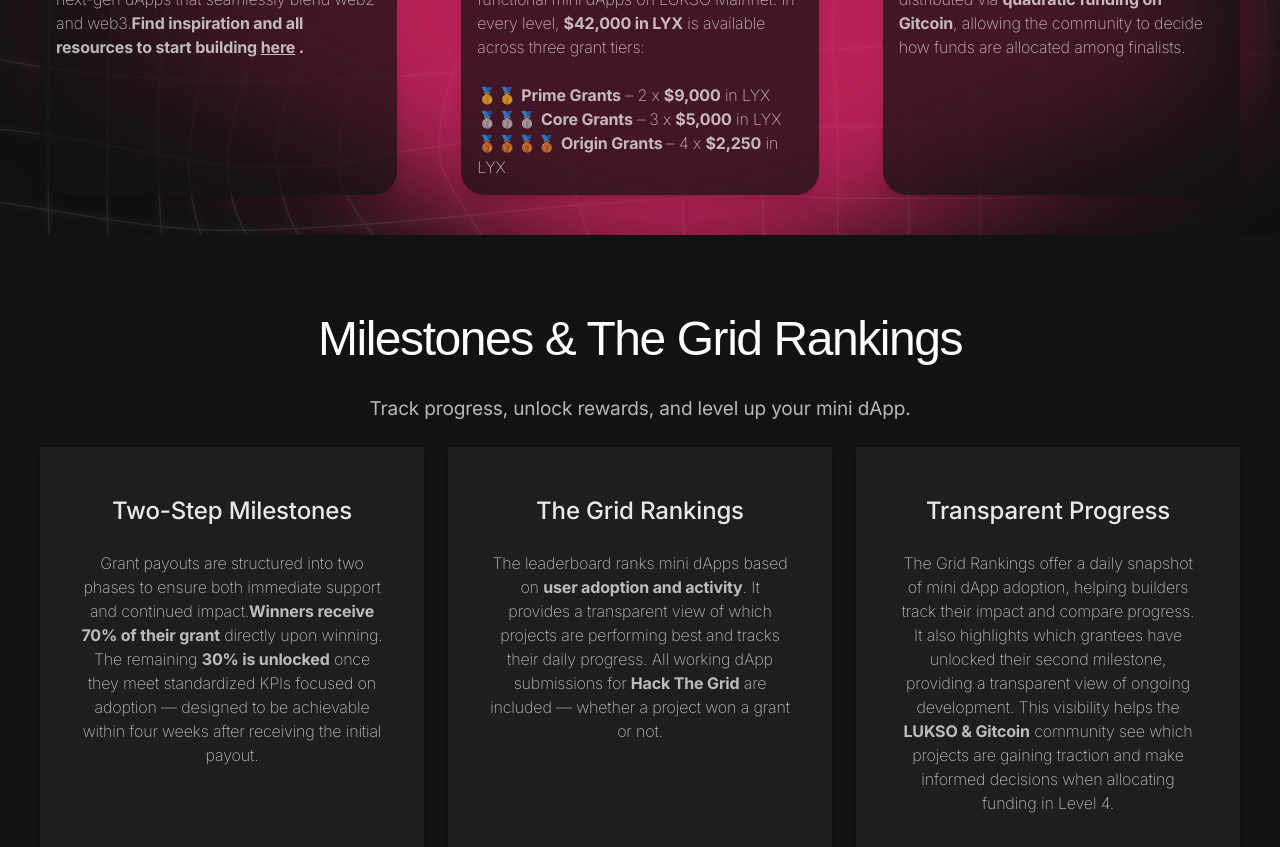
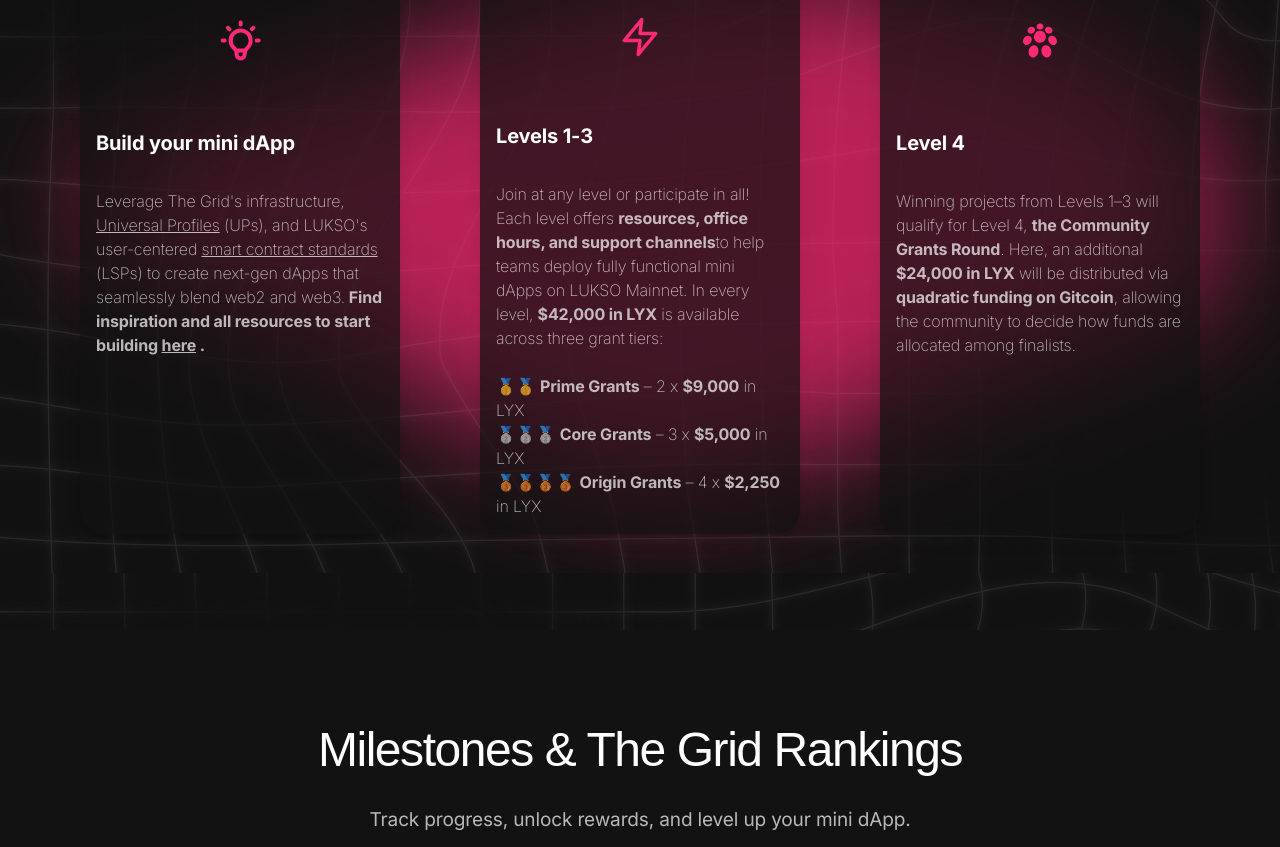
Before and after one commit to gitcoinco/lukso-contest, a Next.js app: page / in a window 1280 px wide. Shown: the part 2560-3407 px from the top of the page. Built offline with nearby package versions, Linux system fonts and the light colour scheme; a web font is replaced by a local one.

Commit message:
fix styling

```diff
--- a/app/components/FeatureCard.tsx
+++ b/app/components/FeatureCard.tsx
@@ -5,7 +5,7 @@
 
 interface FeatureCardProps {
   title: string;
-  Icon: LucideIcon;
+  Icon: LucideIcon | JSX.Element;
   heading: string;
   description: React.ReactNode;
 }
@@ -16,14 +16,18 @@
   heading,
   description,
 }) => {
+  const IconComponent = Icon as LucideIcon;
+  const IconElement = React.isValidElement(Icon) ?
+    Icon :
+    <IconComponent size={42} color="#ff2975" />;
+
   return (
     <div
       key={title}
-      className="border-none bg-[#121212] bg-opacity-70 rounded-3xl shadow-lg border flex-col justify-start items-start xl:gap-4 inline-flex overflow-hidden mx-auto"
+      className="border-none bg-[#121212] bg-opacity-70 rounded-3xl shadow-lg border flex-col justify-start items-start xl:gap-4 inline-flex overflow-hidden mx-auto max-w-[405px]"
     >
-
       <div className="flex justify-center items-center mx-auto py-12">
-        <Icon size={42} color="#ff2975" />
+        {IconElement}
       </div>
       <div className="flex-col justify-start items-center flex">
         <div className="text-center text-white text-xl font-bold leading-7 px-4">
--- a/app/components/HowItWorks.tsx
+++ b/app/components/HowItWorks.tsx
@@ -1,25 +1,40 @@
 "use client";
 
 import React from "react";
-import { Trophy, FlaskConical, Globe } from "lucide-react";
+import { Zap } from "lucide-react";
 import FeatureCard from "./FeatureCard";
-import Image from "next/image";
 
 const steps = [
   {
-    icon: Globe,
-    title: "Get Started",
+    icon: (
+      <svg
+        width="49"
+        height="49"
+        viewBox="0 0 49 49"
+        fill="none"
+        xmlns="http://www.w3.org/2000/svg"
+      >
+        <path
+          d="M19.987 34.5215H29.3329M24.6599 6.52148V8.52148M37.3878 11.7936L35.9736 13.2078M42.66 24.5214H40.66M8.66003 24.5214H6.66003M13.3462 13.2078L11.932 11.7936M17.5889 31.5926C13.6836 27.6874 13.6836 21.3557 17.5889 17.4505C21.4941 13.5452 27.8258 13.5452 31.731 17.4505C35.6362 21.3557 35.6362 27.6874 31.731 31.5926L30.6368 32.6868C29.371 33.9526 28.6599 35.6693 28.6599 37.4594V38.5215C28.6599 40.7306 26.8691 42.5215 24.6599 42.5215C22.4508 42.5215 20.6599 40.7306 20.6599 38.5215V37.4594C20.6599 35.6693 19.9488 33.9526 18.6831 32.6868L17.5889 31.5926Z"
+          stroke="#FF2975"
+          stroke-width="4"
+          stroke-linecap="round"
+          stroke-linejoin="round"
+        />
+      </svg>
+    ),
+    title: "Build your mini dApp",
     description: [
       <div>
-        Leverage The Grid’s infrastructure, {" "}
+        Leverage The Grid's infrastructure,{" "}
         <a
           className="underline"
           href="https://universaleverything.io/"
           target="_blank"
         >
           Universal Profiles
-        </a> {" "}
-        (UPs), and LUKSO’s user-centered {" "}
+        </a>{" "}
+        (UPs), and LUKSO's user-centered{" "}
         <a
           className="underline"
           href="https://lukso.network/developer"
@@ -28,7 +43,9 @@
           smart contract standards
         </a>{" "}
         (LSPs) to create next-gen dApps that seamlessly blend web2 and web3.
-        <span className="font-bold">Find inspiration and all resources to start building {" "}
+        <span className="font-bold">
+          {" "}
+          Find inspiration and all resources to start building{" "}
           <a
             className="underline"
             href="https://fnce-foundation.notion.site/Hack-The-Grid-18c8d1c8a2118073b928dc8de54e5e1a"
@@ -42,29 +59,83 @@
     ],
   },
   {
-    icon: FlaskConical,
+    icon: Zap,
     title: "Levels 1-3",
     description: [
       <div>
-        Join at any level or participate in all!
-        Each level offers   <span className="font-bold"> resources, office hours, and support channels</span>
-         to help teams deploy fully functional mini dApps on LUKSO Mainnet.
-         In every level, <span className="font-bold">$42,000 in LYX</span> is available across three grant tiers:
-         <br/> <br/>
-         🥇🥇 <span className="font-bold">Prime Grants</span> – 2 x <span className="font-bold">$9,000</span> in LYX
-         <br/>
-         🥈🥈🥈 <span className="font-bold">Core Grants</span> – 3 x <span className="font-bold">$5,000</span> in LYX
-         <br/>
-         🥉🥉🥉🥉 <span className="font-bold">Origin Grants</span> – 4 x <span className="font-bold">$2,250</span> in LYX
+        Join at any level or participate in all! Each level offers{" "}
+        <span className="font-bold">
+          {" "}
+          resources, office hours, and support channels
+        </span>
+        to help teams deploy fully functional mini dApps on LUKSO Mainnet. In
+        every level, <span className="font-bold">$42,000 in LYX</span> is
+        available across three grant tiers:
+        <br /> <br />
+        🥇🥇 <span className="font-bold">Prime Grants</span> – 2 x{" "}
+        <span className="font-bold">$9,000</span> in LYX
+        <br />
+        🥈🥈🥈 <span className="font-bold">Core Grants</span> – 3 x{" "}
+        <span className="font-bold">$5,000</span> in LYX
+        <br />
+        🥉🥉🥉🥉 <span className="font-bold">Origin Grants</span> – 4 x{" "}
+        <span className="font-bold">$2,250</span> in LYX
       </div>,
     ],
   },
   {
-    icon: Trophy,
+    icon: (
+      <svg
+        width="49"
+        height="49"
+        viewBox="0 0 49 49"
+        fill="none"
+        xmlns="http://www.w3.org/2000/svg"
+      >
+        <path
+          d="M23.6806 14.655C28.267 14.3966 31.3048 19.4636 29.2152 23.5724C27.2159 27.5032 21.7968 28.0383 19.1528 24.4831C16.2247 20.5459 18.8501 14.9273 23.6806 14.6552V14.655Z"
+          fill="#FF2975"
+        />
+        <path
+          d="M17.8268 29.2691C21.0924 29.0898 22.7131 32.5929 22.4282 35.4747C22.1029 38.7646 19.1382 42.6715 15.5119 41.173C10.4851 39.0959 12.3621 29.5689 17.8266 29.2689L17.8268 29.2691Z"
+          fill="#FF2975"
+        />
+        <path
+          d="M29.7198 29.2692C32.9385 29.0609 35.2147 32.6153 35.3605 35.5487C35.5122 38.6007 33.5954 41.9419 30.2011 41.4184C27.1713 40.9511 25.3728 37.4112 25.4669 34.5364C25.5484 32.0477 27.0574 29.4414 29.7196 29.2691L29.7198 29.2692Z"
+          fill="#FF2975"
+        />
+        <path
+          d="M11.7508 19.8397C15.6548 19.4887 16.7474 23.7457 14.8046 26.6173C13.1796 29.0194 9.19769 30.3112 7.51543 27.3047C5.83707 24.3053 8.52282 20.1298 11.751 19.8397H11.7508Z"
+          fill="#FF2975"
+        />
+        <path
+          d="M35.4253 19.8396C39.1477 19.4753 42.4954 24.3469 40.3018 27.5637C38.3862 30.3729 34.4648 28.8175 32.9948 26.339C31.5191 23.8508 32.1795 20.1572 35.4253 19.8396Z"
+          fill="#FF2975"
+        />
+        <path
+          d="M31.7945 10.8235C33.5816 10.6482 35.4522 11.6191 36.1688 13.316C37.7525 17.0666 32.9067 19.0716 30.1713 16.4666C28.1215 14.5144 28.8859 11.1088 31.7943 10.8235H31.7945Z"
+          fill="#FF2975"
+        />
+        <path
+          d="M15.3071 10.8235C19.055 10.4563 20.3761 14.5859 17.4604 16.801C15.811 18.0543 12.9742 18.0558 11.9238 16.035C10.6936 13.668 12.9713 11.0523 15.3071 10.8237V10.8235Z"
+          fill="#FF2975"
+        />
+        <path
+          d="M23.6439 7.51838C25.8849 7.3164 28.2081 9.11776 27.3202 11.5463C26.3243 14.2699 21.8448 14.3189 20.7703 11.6117C19.9489 9.54184 21.6499 7.69801 23.6439 7.51838Z"
+          fill="#FF2975"
+        />
+      </svg>
+    ),
     title: "Level 4",
     description: [
       <div>
-        Winning projects from Levels 1–3 will qualify for Level 4, <span className="font-bold">the Community Grants Round</span>. Here, an additional <span className="font-bold">$24,000 in LYX</span> will be distributed via <span className="font-bold">quadratic funding on Gitcoin</span>, allowing the community to decide how funds are allocated among finalists.
+        Winning projects from Levels 1–3 will qualify for Level 4,{" "}
+        <span className="font-bold">the Community Grants Round</span>. Here, an
+        additional <span className="font-bold">$24,000 in LYX</span> will be
+        distributed via{" "}
+        <span className="font-bold">quadratic funding on Gitcoin</span>,
+        allowing the community to decide how funds are allocated among
+        finalists.
       </div>,
     ],
   },
@@ -73,17 +144,15 @@
 export function HowItWorks() {
   return (
     <section
-      className="py-20 md:p-10 relative items-center justify-center w-full bg-[url(/brand/background.svg)]"
-    //bg-[url(/brand/background.svg)]
+      className="py-24 px-20 relative items-center justify-center w-full bg-[url(/brand/background.svg)]"
+      //bg-[url(/brand/background.svg)]
     >
-
-
       <div className="max-w-7xl mx-auto min-w-fit md:p-0 p-3">
-        <h2 className="text-4xl font-medium text-center md:text-left mb-8 text-[#ff2975]">
-          The Path to Victory
+        <h2 className="text-4xl font-medium text-center md:text-left mb-12 text-[#ffffff]">
+          How it works
         </h2>
 
-        <div className="grid grid-cols-1 lg:grid-cols-3 xl:gap-16 gap-6">
+        <div className="grid grid-cols-1 lg:grid-cols-3 xl:gap-20 gap-4">
           {steps.map((step, index) => (
             <FeatureCard
               key={index}
--- a/app/components/Leaderboard.tsx
+++ b/app/components/Leaderboard.tsx
@@ -10,7 +10,7 @@
   const router = useRouter();
 
   return (
-    <section className="relative py-20 p-10 overflow-hidden" id="leaderboard">
+    <section className="relative py-24 px-20 overflow-hidden" id="leaderboard">
       <div className="relative z-10 max-w-7xl mx-auto flex flex-col gap-8">
         <h2 className="text-5xl text-white font-medium text-center">
           Milestones & The Grid Rankings
@@ -25,7 +25,7 @@
 
 
 
-            <div className="bg-surface p-6 rounded-lg shadow-md">
+            <div className="bg-surface p-6 rounded-xl shadow-md">
               <div className="text-brand font-medium text-2xl mb-2 pt-6">
                 Two-Step Milestones
               </div>
@@ -36,7 +36,7 @@
                 adoption — designed to be achievable within four weeks after receiving the initial payout.
               </p>
             </div>
-            <div className="bg-surface p-6 rounded-lg shadow-md">
+            <div className="bg-surface p-6 rounded-xl shadow-md">
               <div className="text-brand font-medium text-2xl mb-2 pt-6">
                 The Grid Rankings
               </div>
@@ -46,7 +46,7 @@
                   All working dApp submissions for <span className="font-bold">Hack The Grid</span> are included — whether a project won a grant or not.
               </p>
             </div>
-            <div className="bg-surface p-6 rounded-lg shadow-md">
+            <div className="bg-surface p-6 rounded-xl shadow-md">
               <div className="text-brand font-medium text-2xl mb-2 pt-6">
                 Transparent Progress
               </div>
--- a/app/components/PrizesSection.tsx
+++ b/app/components/PrizesSection.tsx
@@ -53,7 +53,7 @@
 
 export function PrizesSection() {
   return (
-    <section className="py-8 md:px-12 ">
+    <section className="py-24 px-20 ">
       <div className="max-w-7xl mx-auto flex flex-col gap-10">
         <div className="flex flex-col gap-4">
           <div className="text-white text-5xl font-medium leading-10">
--- a/app/components/SecondHero.tsx
+++ b/app/components/SecondHero.tsx
@@ -13,7 +13,7 @@
 
   return (
     <section
-      className="py-20 p-10"
+      className="py-24 p-20"
       style={{
         background:
           "linear-gradient(0deg, rgba(255, 255, 255, 0) 0%, rgba(255, 255, 255, 0.02) 100%)",
```
Also changed, not shown: public/brand/prize.svg.
